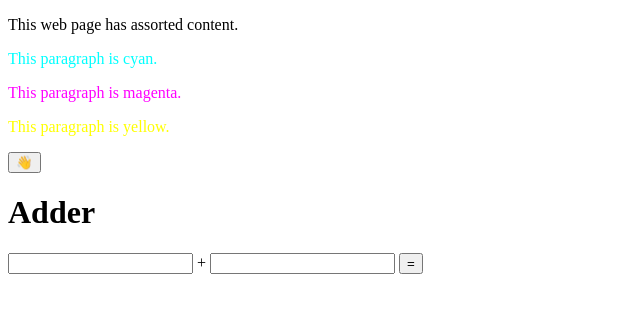
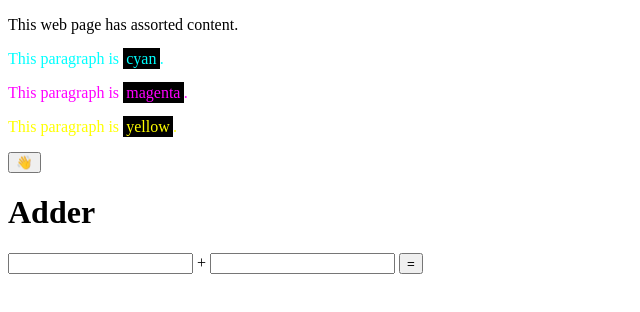
Before and after one commit to DeakinSEC/2021T1-Fundamentals-Of-Git, a plain HTML site: page index.html in a window 1280 px wide. Shown: the whole page, without its empty margins (0-640 px from the left). Drawn offline with Linux system fonts and the light colour scheme.

Commit message:
Highlight colour names in <p>s of index.html

```diff
--- /dev/null
+++ b/css/highlight.css
@@ -0,0 +1,4 @@
+.highlight {
+	background-color: black;
+	padding: 0.1em 0.2em;
+}
--- a/index.html
+++ b/index.html
@@ -7,13 +7,14 @@
 		<link rel="stylesheet" href="./css/magenta.css">
 		<link rel="stylesheet" href="./css/yellow.css">
 		<link rel="stylesheet" href="./css/adder.css">
+		<link rel="stylesheet" href="./css/highlight.css">
 	</head>
 	<body>
 		<p>This web page has assorted content.</p>
 
-		<p class="text-cyan">This paragraph is cyan.</p>
-		<p class="text-magenta">This paragraph is magenta.</p>
-		<p class="text-yellow">This paragraph is yellow.</p>
+		<p class="text-cyan">This paragraph is <span class="highlight">cyan</span>.</p>
+		<p class="text-magenta">This paragraph is <span class="highlight">magenta</span>.</p>
+		<p class="text-yellow">This paragraph is <span class="highlight">yellow</span>.</p>
 
 		<button onclick="greet()">👋</button>
 		<script src="./js/greet.js"></script>
```
